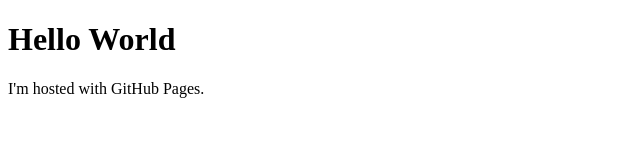
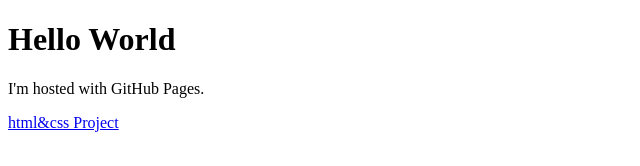
Before and after one commit to Rungthiwarat/Rungthiwarat.github.io, a plain HTML site: page index.html in a window 1280 px wide. Shown: the whole page, without its empty margins (0-640 px from the left). Drawn offline with Linux system fonts and the light colour scheme.

Commit message:
html&css project

```diff
--- a/index.html
+++ b/index.html
@@ -3,5 +3,8 @@
   <body>
     <h1>Hello World</h1>
     <p>I'm hosted with GitHub Pages.</p>
+    <a href="/html-css-mini-project-korn-a-som-nat/index.html"
+      >html&css Project</a
+    >
   </body>
 </html>
```
